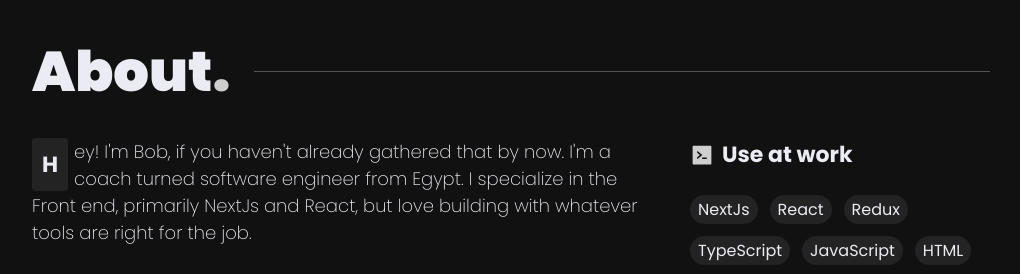
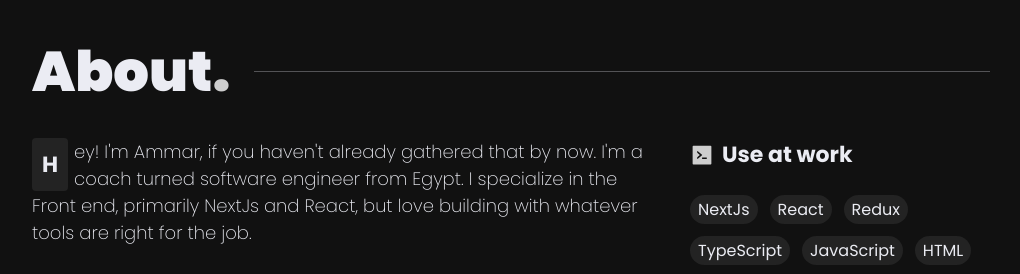
Before and after one commit to ammmarr/steam-portfolio-typescript, a Next.js app: page / in a window 1280 px wide. Shown: the part 840-1114 px from the top of the page, without its empty margins (159-1179 px from the left). Built offline with nearby package versions, Linux system fonts and the light colour scheme.

Commit message:
edited my name

```diff
--- a/components/home/about/About.tsx
+++ b/components/home/about/About.tsx
@@ -13,7 +13,7 @@ export const About = () => {
         <div>
           <Reveal>
             <p className={`${styles.aboutText} ${styles.highlightFirstLetter}`}>
-              Hey! I&apos;m Bob, if you haven&apos;t already gathered that by
+              Hey! I&apos;m Ammar, if you haven&apos;t already gathered that by
               now. I&apos;m a coach turned software engineer from Egypt.
               I specialize in the Front end, primarily NextJs and React, but
               love building with whatever tools are right for the job.
```
